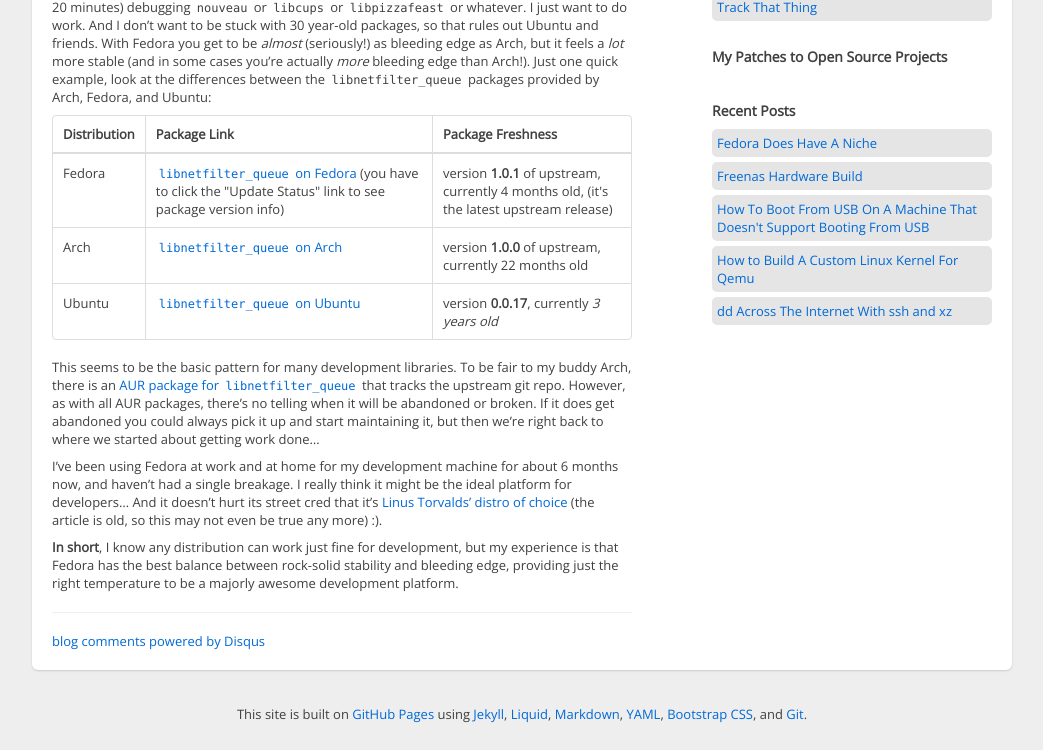
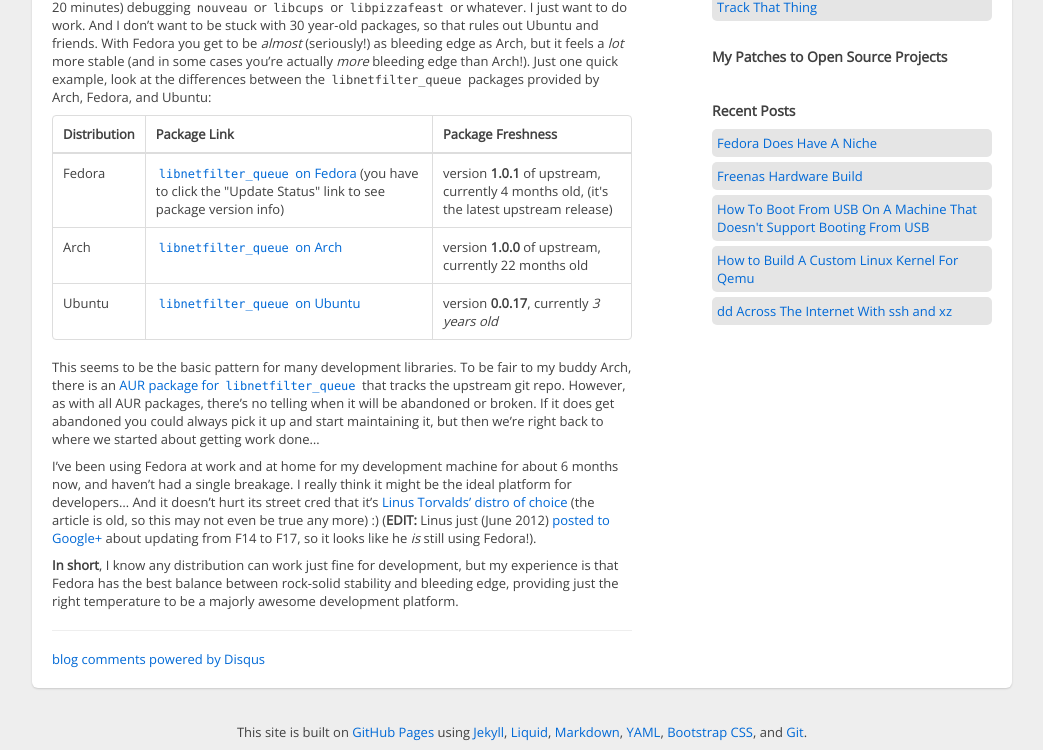
Before and after one commit to mgalgs/mgalgs.github.io, a Jekyll site: the page built from _posts/2012-05-30-fedora-does-have-a-niche.markdown, in a window 1280 px wide and 1166 px high. Shown: the part 416-1166 px from the top of the window, without its empty margins (118-1161 px from the left). Built offline with Jekyll 4.4.1, drawn with Linux system fonts in a browser that asks for light colours; some web fonts are replaced; comment, search, counter and statistics services are not loaded.

Commit message:
mentioning linus' google+ post about fedora

```diff
--- a/_posts/2012-05-30-fedora-does-have-a-niche.markdown
+++ b/_posts/2012-05-30-fedora-does-have-a-niche.markdown
@@ -77,7 +77,11 @@
 think it might be the ideal platform for developers... And it doesn't
 hurt its street cred that it's
 [Linus Torvalds' distro of choice](http://news.oreilly.com/2008/07/linux-torvalds-on-linux-distri.html)
-(the article is old, so this may not even be true any more) :).
+(the article is old, so this may not even be true any more) :)
+(**EDIT:** Linus just (June 2012)
+[posted to Google+](https://plus.google.com/u/0/102150693225130002912/posts/UkoAaLDpF4i)
+about updating from F14 to F17, so it looks like he *is* still using
+Fedora!).
 
 **In short**, I know any distribution can work just fine for
 development, but my experience is that Fedora has the best balance
```
